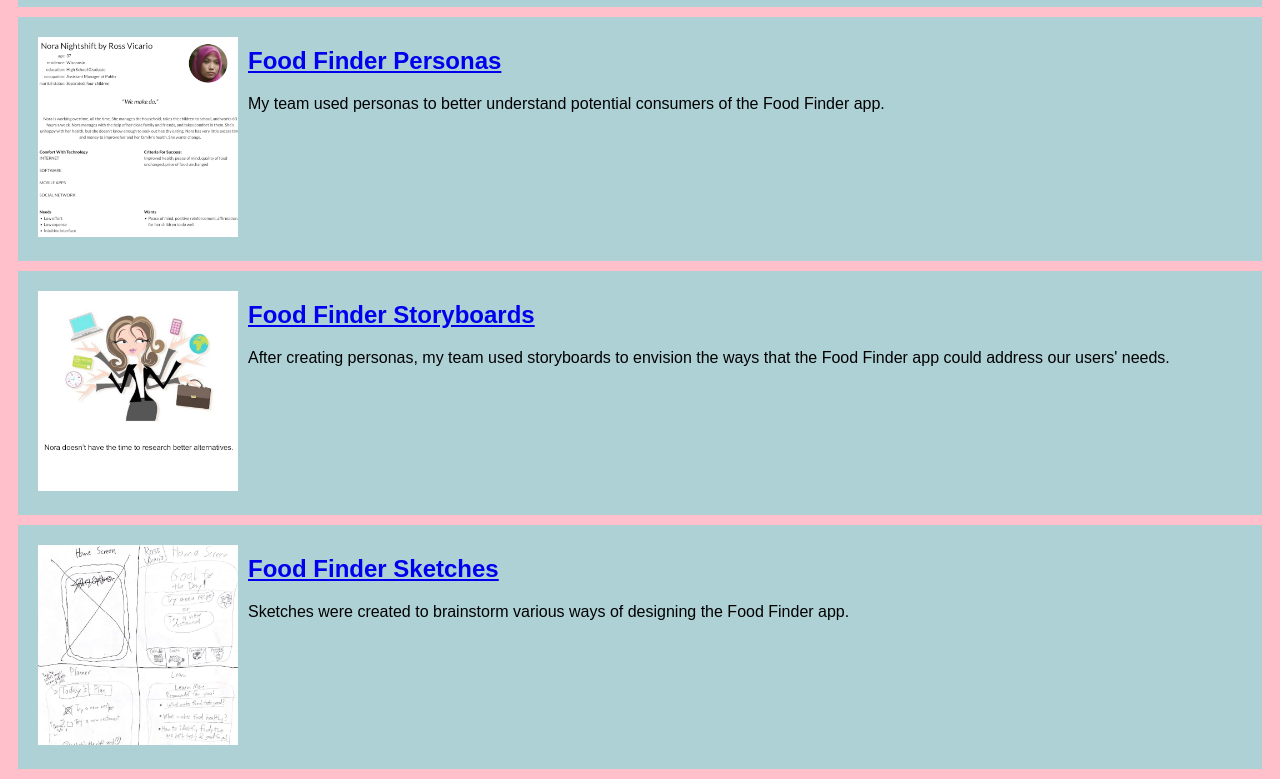
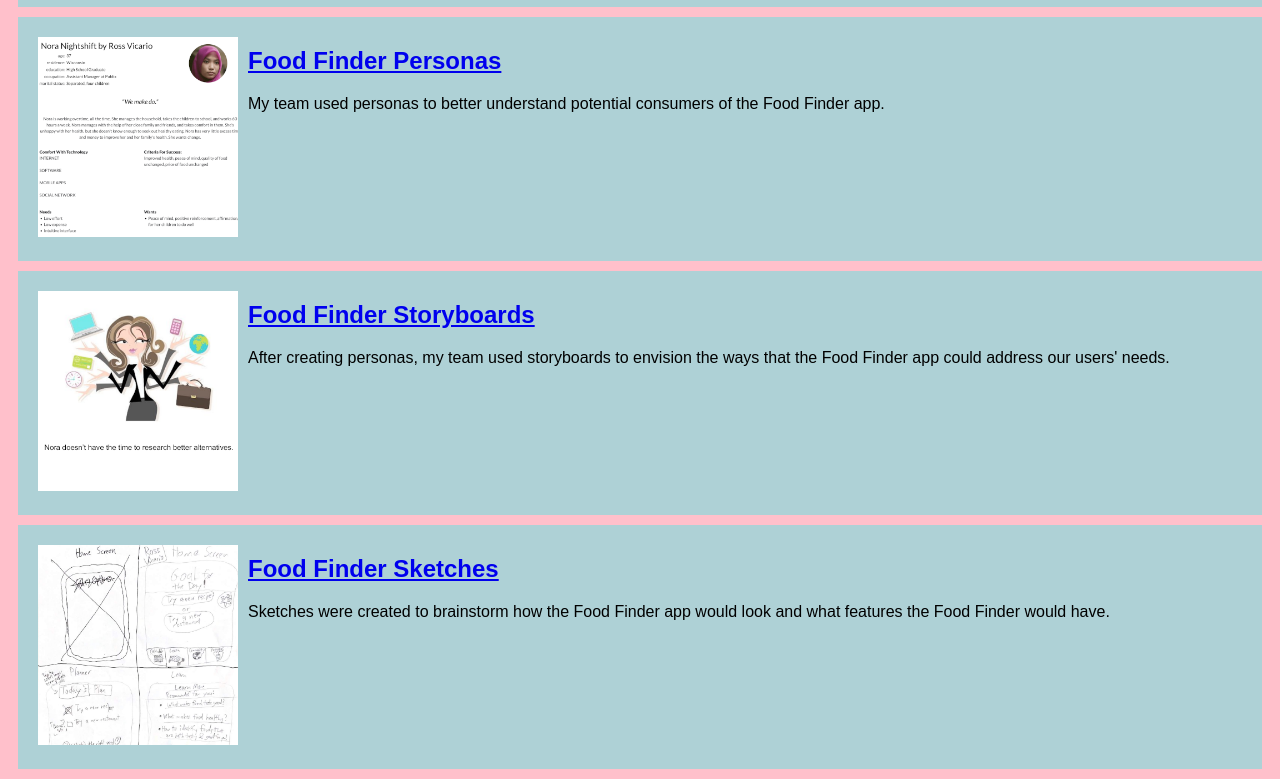
Before and after one commit to STOMATOPOD/STOMATOPOD.github.io, a plain HTML site: page index.html in a window 1280 px wide. Shown: the part 571-1350 px from the top of the page. Drawn offline with Linux system fonts and the light colour scheme.

Commit message:
Changed wording

```diff
--- a/index.html
+++ b/index.html
@@ -58,7 +58,7 @@
             <section class="ass-details">
                 <h2><a href="files/sketches.pdf">Food Finder Sketches</a></h2>
                 <p>
-                    Sketches were created to brainstorm various ways of designing the Food Finder app.
+                    Sketches were created to brainstorm how the Food Finder app would look and what features the Food Finder would have.
                 </p>
             </section>
         </section>
```
